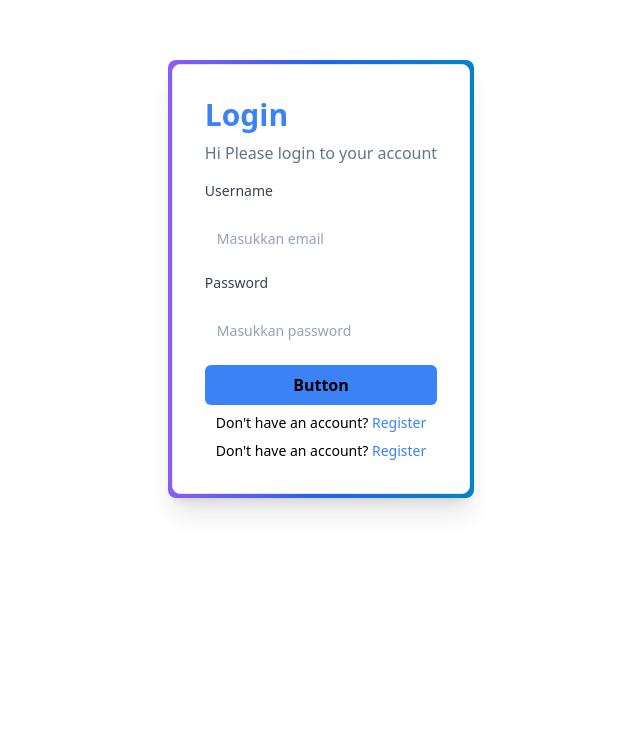
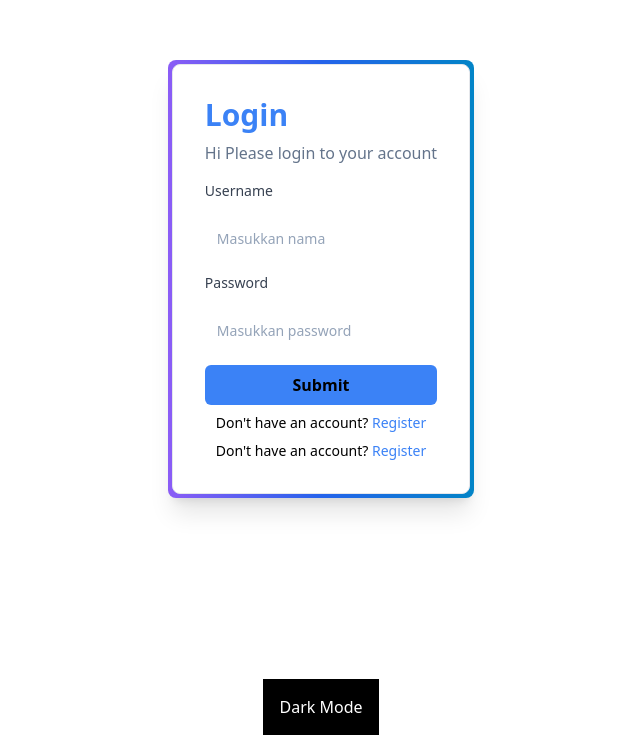
Before and after one commit to kimkei95/belajar-nextjs, a Next.js app: page /login in a window 1280 px wide. Shown: the part 121-856 px from the top of the page, without its empty margins (319-959 px from the left). Before the commit the page ends 800 px from the top, so only its background shows below. Built offline with nearby package versions, Linux system fonts and the light colour scheme.

Commit message:
event handler dll

```diff
--- a/src/components/atoms/Buttons/index.js
+++ b/src/components/atoms/Buttons/index.js
@@ -1,8 +1,18 @@
 import React from "react";
 
-const Button = ({ color = "bg-blue-500", textButton = "Button", size }) => {
+const Button = ({
+  color = "bg-blue-500",
+  textButton = "Button",
+  size,
+  onClick = () => {},
+  type,
+}) => {
   return (
-    <button className={`h-10 px-6 font-semibold rounded-md ${color} ${size}`}>
+    <button
+      onClick={onClick}
+      type={type}
+      className={`h-10 px-6 font-semibold rounded-md ${color} ${size}`}
+    >
       {textButton}
     </button>
   );
--- a/src/components/organism/Login/index.js
+++ b/src/components/organism/Login/index.js
@@ -4,13 +4,28 @@ import Link from "next/link";
 import React from "react";
 
 const Login = () => {
+  //handle login
+  const handleLogin = (event) => {
+    event.preventDefault(); //untuk mencegah halaman agar tidak refresh saat fungsi di trigger
+    console.log("Login");
+    //event target xxx value: buat ngambil data dalam inputan
+    console.log(event.target.username.value);
+    console.log(event.target.password.value);
+
+    window.location.href = "/products"; // window location href: untuk arahin ke halaman lain
+    //localstorage.setitem: buat nyimpen data inputan form ke dalam penyimpanan lokal browser
+    localStorage.setItem("username", event.target.username.value);
+    localStorage.setItem("password", event.target.password.value);
+  };
   return (
-    <form className="flex flex-col gap-4">
+    <form onSubmit={handleLogin} className="flex flex-col gap-4">
       <InputForm
+        //onsubmit: event handler dari form yang menangani aksi ketika form disubmit
+
         label="Username"
-        name="email"
-        type="email"
-        placeholder="Masukkan email"
+        name="username"
+        type="text"
+        placeholder="Masukkan nama"
       />
       <InputForm
         label="Password"
@@ -18,7 +33,13 @@ const Login = () => {
         type="password"
         placeholder="Masukkan password"
       />
-      <Button size={"w-full"}>Login</Button>
+      <Button
+        //onClick={handleLogin}: event handler dari button yang menangani event ketika button di klik
+        color="bg-blue-500 hover:bg-blue-700"
+        size={"w-full"}
+        textButton="Submit"
+        type="submit"
+      ></Button>
     </form>
   );
 };
--- a/src/pages/login/index.js
+++ b/src/pages/login/index.js
@@ -1,11 +1,19 @@
 import Login from "@/components/organism/Login";
 import AuthLayout from "@/components/templates/AuthLayout";
-import React from "react";
+import React, { useState } from "react";
 
 const LoginPage = () => {
+  const [isDarkMode, setIsDarkMmode] = useState(false);
+  function handleChange() {
+    setIsDarkMmode(!isDarkMode);
+  }
   return (
     <>
-      <div className="flex justify-center items-center min-h-screen">
+      <div
+        className={`flex justify-center items-center min-h-screen ${
+          isDarkMode ? "bg-black" : "bg-white"
+        }`}
+      >
         <AuthLayout
           title={"Login"}
           desc={"Hi Please login to your account"}
@@ -14,6 +22,11 @@ const LoginPage = () => {
           <Login />
         </AuthLayout>
       </div>
+      <div className="flex justify-center items-center">
+        <button className="bg-black text-white p-4 " onClick={handleChange}>
+          Dark Mode
+        </button>
+      </div>
     </>
   );
 };
--- a/src/pages/products/index.js
+++ b/src/pages/products/index.js
@@ -1,5 +1,6 @@
+import Button from "@/components/atoms/Buttons";
 import CardProduct from "@/components/molecules/CardProducts";
-import React from "react";
+import React, { useState, useEffect } from "react";
 
 const data = [
   {
@@ -25,7 +26,36 @@ const data = [
   },
 ];
 const ProductPage = () => {
+  const [username, setUsername] = useState("");
+  /**useState: hooks dari react yang memungkinkan kita menambahkan state ke functional component
+   * username: variable state yang akan menyimpan nilai username
+   * setUsername: fungsi yang dipake buat memperbarui nilai username
+   * ""(dalam useState): nilai awal dari state username
+   * ketika setUsername dipanggil dengan nilai baru, react merender ulang komponen dengan nilai state yang baru
+   */
+  useEffect(() => {
+    const getUsername = localStorage.getItem("username");
+    if (getUsername) {
+      setUsername(getUsername);
+    }
+  }, []);
+  /**useEffect(()=>{},[]): hooks dari react yang memungkinkan kita untuk menambahkan side effect ke functional component
+   * useEffect diapke untuk memperbarui komponen ketika ada perubahan pada state
+   * [](array kosong depedency array): argumen kedua milik useEffect yang artinya  efek ini akan dijalankan sekali
+   * saat komponen dijalankan pertama kali dirender. jika username ditemukan di localStorage, dia bakan pake setUsername
+   * untuk memperbarui nilai state username
+   */
+  const handleLogout = () => {
+    localStorage.removeItem("username");
+    localStorage.removeItem("password");
+    window.location.href = "/login";
+  };
   return (
+    <>
+      <div className="flex justify-between items-center bg-blue-500 px-5 py-4">
+        <h1 className="text-xl"> Welcome, {username}</h1>
+        <Button color="bg-red-500" textButton="Logout" onClick={handleLogout} />
+      </div>
       <div className="flex justify-center items-center min-h-screen gap-4">
         {/*cara make nested componen*/}
         <CardProduct>
@@ -54,6 +84,7 @@ const ProductPage = () => {
           </CardProduct>
         ))}
       </div>
+    </>
   );
 };
 
```
Lines whose indentation alone changed are shown as unchanged.
